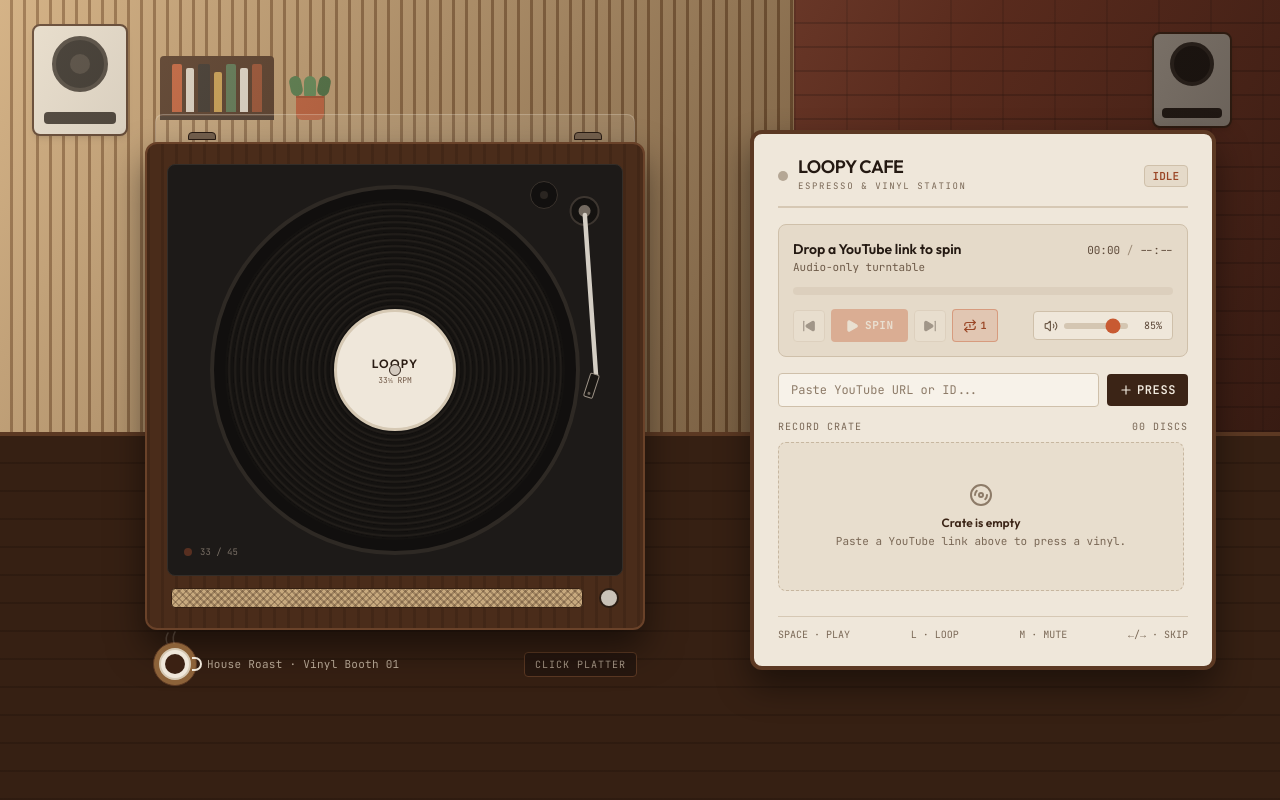
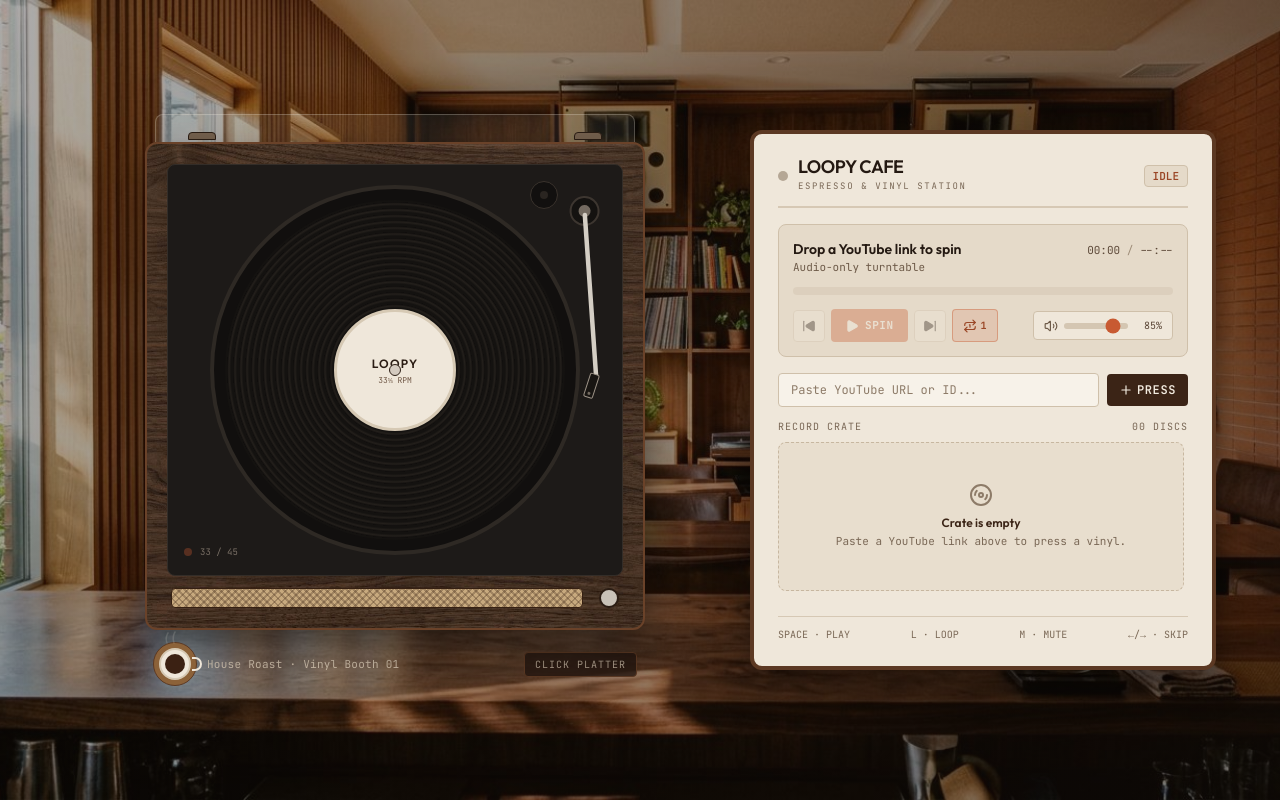
Before and after one commit to Alexander-Romine/Loopy, a React (Vite) app: page / in a window 1280 px wide. Built offline with nearby package versions, Linux system fonts and the light colour scheme.

Commit message:
Use real coffee shop and walnut wood images with RAM optimization

```diff
--- a/src/App.tsx
+++ b/src/App.tsx
@@ -190,67 +190,22 @@ export default function App() {
   };
 
   return (
-    <div className="relative min-h-screen text-[#f3ece0] flex flex-col justify-between font-sans overflow-x-hidden bg-[#2c1b12]">
-      {/* Lightweight CSS-only Coffee Shop Room Backdrop (Slatted Oak + Terracotta Brick) */}
-      <div className="fixed inset-0 pointer-events-none z-0 flex flex-col" aria-hidden="true">
-        {/* Upper Wall: 60% Slatted Oak + 40% Terracotta Brick */}
-        <div className="flex-1 flex relative overflow-hidden">
-          <div className="w-[62%] h-full wall-slatted-oak relative">
-            {/* Hanging Cream Hi-Fi Speaker (Left) */}
-            <div className="hidden lg:flex absolute top-6 left-8 flex-col items-center">
-              <div className="w-24 h-28 rounded-lg bg-[#e8dfd1] border-2 border-[#4a2c1a] p-2.5 flex flex-col items-center justify-between shadow-md">
-                <div className="w-14 h-14 rounded-full bg-[#1e1a17] border-4 border-[#3a332d] flex items-center justify-center">
-                  <div className="w-5 h-5 rounded-full bg-[#3a332d]" />
-                </div>
-                <div className="w-full h-3 rounded-sm bg-[#2c2520]" />
-              </div>
-            </div>
-
-            {/* Walnut Record Shelf with Vinyl Spines & Plant */}
-            <div className="hidden lg:flex absolute top-14 left-40 items-end gap-4">
-              <div className="flex items-end gap-1 px-3 pt-2 pb-1 bg-[#4a2c1a] border-b-4 border-[#2b180e] rounded-t">
-                <span className="w-2.5 h-12 bg-[#c85a32] rounded-t-xs" />
-                <span className="w-2 h-11 bg-[#e8dfd1] rounded-t-xs" />
-                <span className="w-3 h-12 bg-[#2c2520] rounded-t-xs" />
-                <span className="w-2 h-10 bg-[#d4a34b] rounded-t-xs" />
-                <span className="w-2.5 h-12 bg-[#52734d] rounded-t-xs" />
-                <span className="w-2 h-11 bg-[#efe7da] rounded-t-xs" />
-                <span className="w-2.5 h-12 bg-[#9a4626] rounded-t-xs" />
-              </div>
-              {/* Potted Plant */}
-              <div className="flex flex-col items-center">
-                <div className="flex gap-0.5 -mb-1">
-                  <span className="w-3 h-5 rounded-full bg-[#4d7c46] -rotate-12" />
-                  <span className="w-3 h-6 rounded-full bg-[#5b8c52]" />
-                  <span className="w-3 h-5 rounded-full bg-[#3f6b39] rotate-12" />
-                </div>
-                <div className="w-7 h-6 bg-[#c85a32] rounded-b-md border-t-2 border-[#a84623]" />
-              </div>
-            </div>
-          </div>
-
-          <div className="w-[38%] h-full wall-terracotta-brick relative">
-            {/* Hanging Cream Speaker (Right) */}
-            <div className="hidden lg:flex absolute top-8 right-12 flex-col items-center">
-              <div className="w-20 h-24 rounded-lg bg-[#e8dfd1] border-2 border-[#4a2c1a] p-2 flex flex-col items-center justify-between shadow-md">
-                <div className="w-11 h-11 rounded-full bg-[#1e1a17] border-4 border-[#3a332d]" />
-                <div className="w-full h-2.5 rounded-sm bg-[#2c2520]" />
-              </div>
-            </div>
-          </div>
-
-          {/* Warm Daylight Sunbeam Wash */}
+    <div className="relative min-h-screen text-[#f3ece0] flex flex-col justify-between font-sans overflow-x-hidden bg-[#1b120d]">
+      {/* Real Coffee Shop Room Backdrop */}
+      <div className="fixed inset-0 pointer-events-none z-0 overflow-hidden" aria-hidden="true">
+        <img
+          src="/coffee-shop-bg.jpg"
+          alt=""
+          decoding="async"
+          className="w-full h-full object-cover object-center"
+        />
         <div
           className="absolute inset-0"
           style={{
             background:
-                'linear-gradient(120deg, rgba(255, 240, 210, 0.22) 0%, rgba(28, 18, 12, 0.45) 65%, rgba(20, 12, 8, 0.7) 100%)',
+              'linear-gradient(120deg, rgba(22, 14, 9, 0.35) 0%, rgba(22, 14, 9, 0.55) 100%)',
           }}
         />
-        </div>
-
-        {/* Lower Countertop Surface */}
-        <div className="h-[46%] counter-wood border-t-4 border-[#5c3923]" />
       </div>
 
       {/* Main Interactive Listening Booth */}
--- a/src/index.css
+++ b/src/index.css
@@ -88,13 +88,9 @@ body {
 
 .walnut-grain {
   background-color: #4a2c1a;
-  background-image: repeating-linear-gradient(
-    90deg,
-    rgba(30, 15, 7, 0.18) 0px,
-    rgba(30, 15, 7, 0.18) 3px,
-    transparent 3px,
-    transparent 14px
-  );
+  background-image: url('/walnut-wood.jpg');
+  background-size: cover;
+  background-position: center;
 }
 
 .counter-wood {
```
Also changed, not shown: public/coffee-shop-bg.jpg (added), public/walnut-wood.jpg (added). Lines whose indentation alone changed are shown as unchanged.
